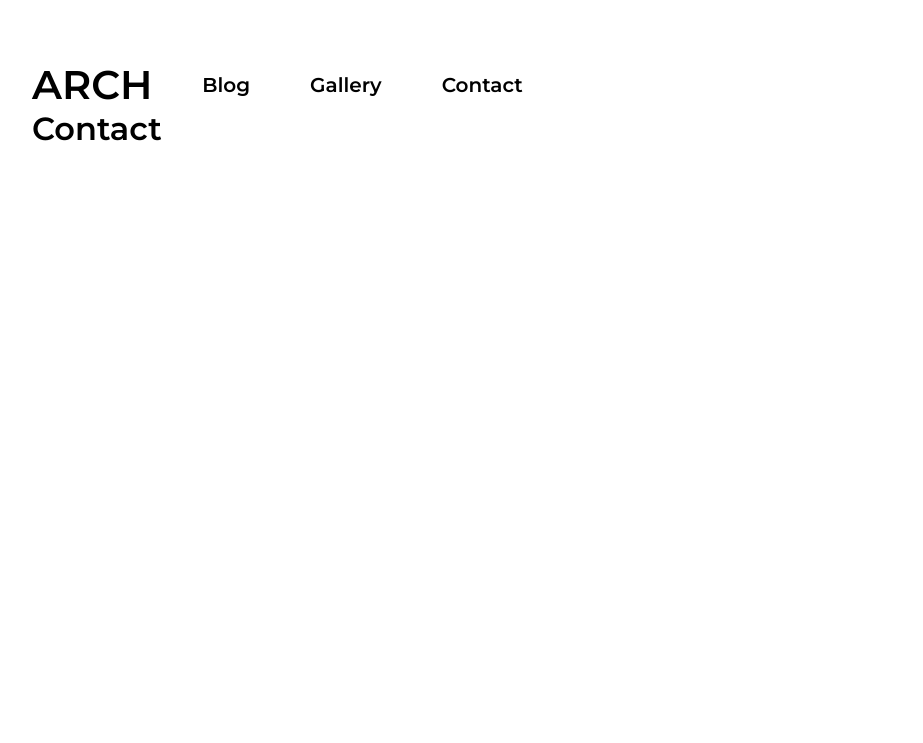
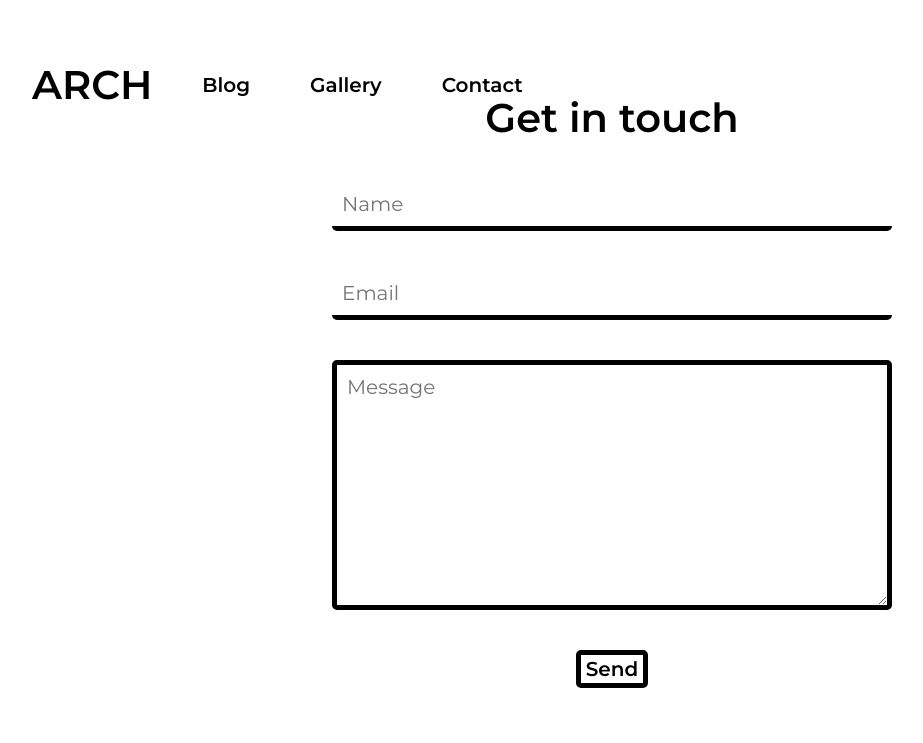
Before and after one commit to matkot11/architect-page, a Gatsby site: page /contact in a window 1280 px wide. Shown: the whole page, without its empty margins (28-951 px from the left). Built offline with nearby package versions, Linux system fonts and the light colour scheme; Gatsby itself is replaced by a stand-in of ours.

Commit message:
Added contact page

```diff
--- a/src/components/navbar/Navbar.js
+++ b/src/components/navbar/Navbar.js
@@ -3,6 +3,7 @@ import { Link } from 'gatsby';
 import styled from 'styled-components';
 
 const StyledWrapper = styled.nav`
+  position: fixed;
   display: flex;
   align-items: center;
 
--- a/src/pages/contact.js
+++ b/src/pages/contact.js
@@ -1,9 +1,101 @@
-import React from 'react';
+import React, { useState } from 'react';
+import styled from 'styled-components';
 
-const Contact = () => (
-  <>
-    <h1>Contact</h1>
-  </>
-);
+const StyledWrapper = styled.div`
+  display: flex;
+  flex-direction: column;
+  align-items: center;
+  justify-content: center;
+  height: calc(100vh - 12rem);
+  width: calc(100vw - 12rem);
+`;
 
+const StyledTitle = styled.h1`
+  margin-bottom: 2rem;
+  font-size: ${({ theme }) => theme.fontSize.xl};
+`;
+
+const StyledForm = styled.form`
+  display: flex;
+  flex-direction: column;
+  align-items: center;
+
+  & > * {
+    margin: 2rem 0%;
+  }
+`;
+
+const StyledInput = styled.input`
+  min-width: 56rem;
+  padding: 1rem;
+  font-family: 'Montserrat', sans-serif;
+  font-size: ${({ theme }) => theme.fontSize.m};
+  border: none;
+  border-bottom: 5px solid #000000;
+  border-radius: 5px;
+
+  :focus {
+    outline: none;
+  }
+`;
+
+const StyledTextarea = styled.textarea`
+  padding: 1rem;
+  min-width: 56rem;
+  min-height: 25rem;
+  font-family: 'Montserrat', sans-serif;
+  font-size: ${({ theme }) => theme.fontSize.m};
+  border: 5px solid #000000;
+  border-radius: 5px;
+
+  :focus {
+    outline: none;
+  }
+`;
+
+const StyledButton = styled.button`
+  padding: 0.2rem 0.5rem;
+  width: max-content;
+  background-color: inherit;
+  font-family: 'Montserrat', sans-serif;
+  font-size: ${({ theme }) => theme.fontSize.m};
+  font-weight: ${({ theme }) => theme.bold};
+  border: 5px solid #000000;
+  border-radius: 5px;
+  cursor: pointer;
+
+  :focus {
+    outline: none;
+  }
+`;
+
+const StyledMessage = styled.h1`
+  margin: 2rem 0;
+  font-size: ${({ theme }) => theme.fontSize.zl};
+`;
+
+const Contact = () => {
+  const [send, isSend] = useState(false);
+
+  return (
+    <StyledWrapper>
+      {!send ? (
+        <>
+          <StyledTitle>Get in touch</StyledTitle>
+          <StyledForm onSubmit={() => isSend(true)}>
+            <StyledInput type="text" placeholder="Name" required />
+            <StyledInput type="email" placeholder="Email" required />
+            <StyledTextarea placeholder="Message" required />
+            <StyledButton type="submit">Send</StyledButton>
+          </StyledForm>
+        </>
+      ) : (
+        <>
+          <StyledMessage>Thank you for message</StyledMessage>
+          <StyledButton onClick={() => isSend(false)}>Send again</StyledButton>
+        </>
+      )}
+    </StyledWrapper>
+  );
+};
 export default Contact;
```
Also changed, not shown: README.md, src/assets/images/gallery/bath.jpg (added), src/assets/images/gallery/bed.jpg (added), src/assets/images/gallery/chair.jpg (added), src/assets/images/gallery/flower.jpg (added), src/assets/images/gallery/images.jpg (added), src/assets/images/gallery/sofa.jpg (added), src/assets/images/gallery/table.jpg (added).
